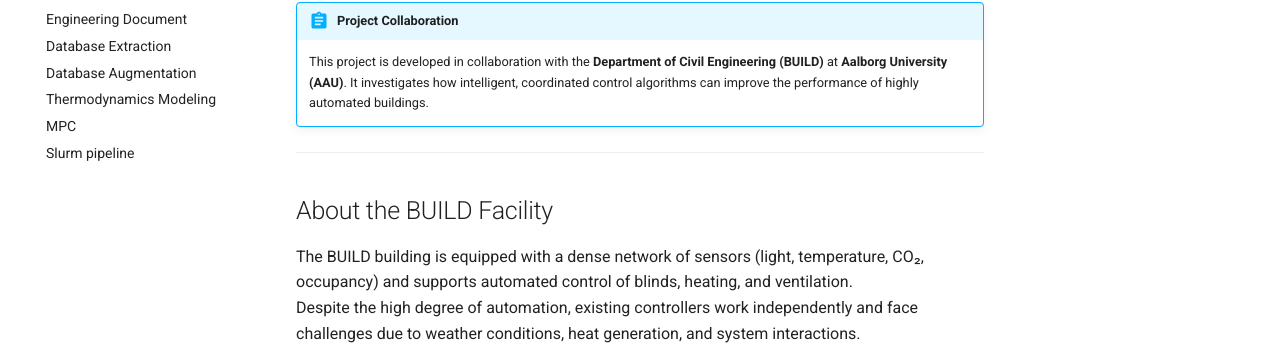
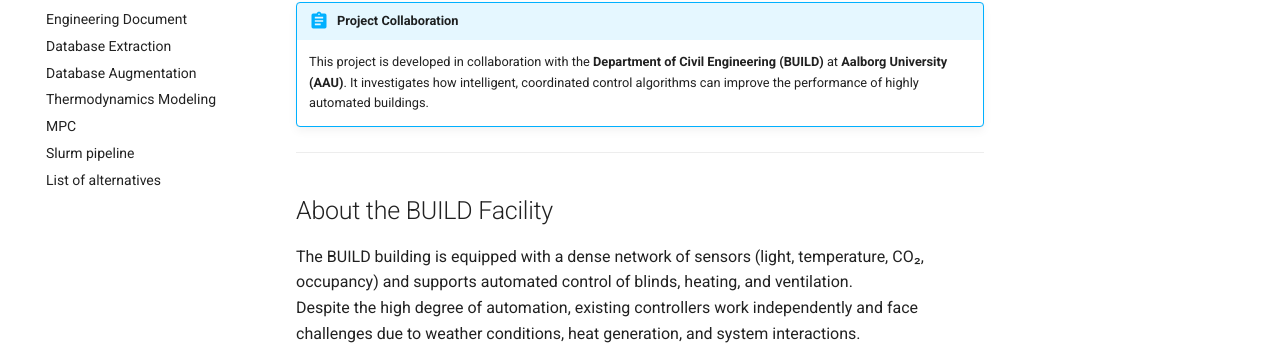
Before and after one commit to AAU-CS-IT-07-02/group_project, an MkDocs documentation site: the page built from docs/index.md, in a window 1280 px wide. Shown: the part 219-583 px from the top of the page. Built offline with MkDocs 1.6.1 and Material for MkDocs 9.7.7, drawn with Linux system fonts in a browser that asks for light colours.

Commit message:
[ADD]: updates mkdocs file

```diff
--- a/mkdocs.yml
+++ b/mkdocs.yml
@@ -22,3 +22,4 @@
   - Thermodynamics Modeling: thermodynamics_modeling.md
   - MPC: do_mpc_setup.md
   - Slurm pipeline: slurm_pipeline.md
+  - List of alternatives: List_of_possible_alternative_methods_for_data.md
```
